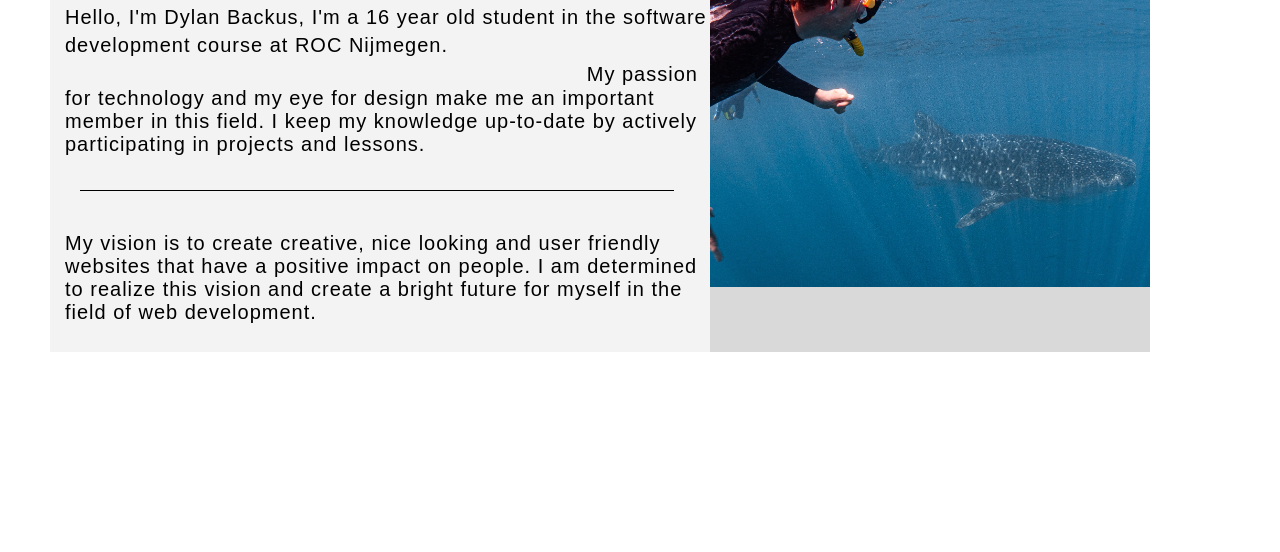
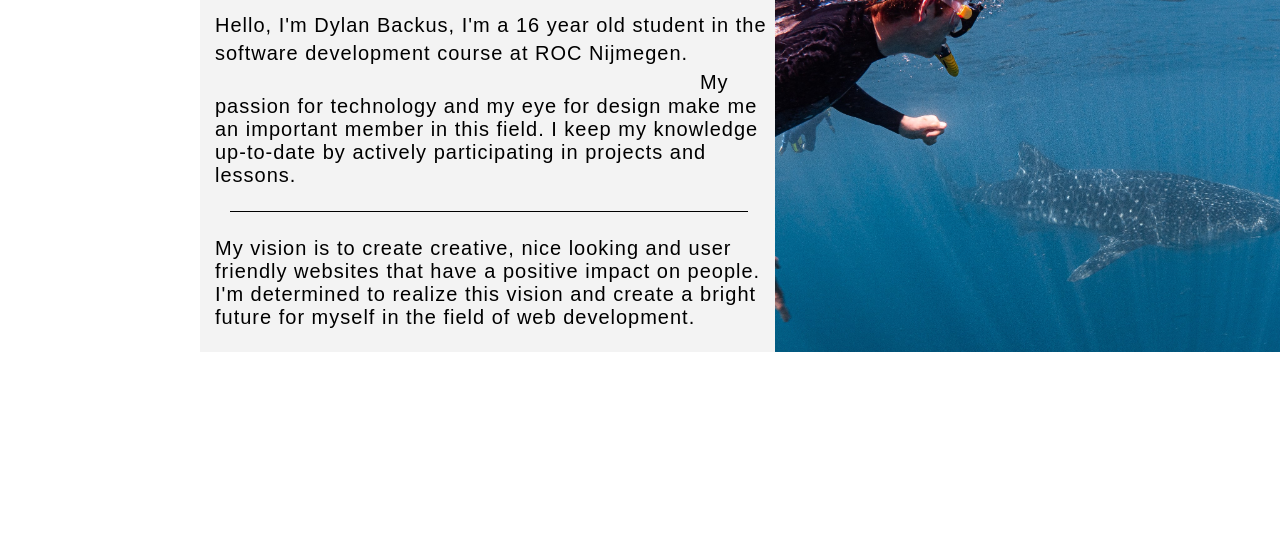
Before and after one commit to DylanBackus/DylanBackus.github.io, a plain HTML site: page about.html in a window 1280 px wide. Shown: the part 248-800 px from the top of the page. Drawn offline with Linux system fonts and the light colour scheme; a web font is replaced by a local one.

Commit message:
second push
second push of portfolio

```diff
--- a/about.html
+++ b/about.html
@@ -40,7 +40,7 @@
                         </div>
                         <div class="text-uitleg-container">
                             <h1 class="about-blok1-text-uitleg">Hello, I'm Dylan Backus, I'm a 16 year old student in
-                                the software development course at ROC Nijmegen.ㅤㅤㅤㅤㅤㅤㅤㅤㅤㅤㅤㅤㅤㅤㅤㅤㅤㅤㅤㅤㅤㅤㅤㅤㅤㅤㅤㅤㅤㅤㅤㅤㅤㅤㅤㅤㅤㅤㅤㅤㅤㅤ My passion for technology and my eye for design make me an important member in this
+                                the software development course at ROC Nijmegen.ㅤㅤㅤㅤㅤㅤㅤㅤㅤㅤㅤㅤㅤㅤㅤㅤㅤㅤㅤㅤㅤㅤㅤㅤㅤㅤㅤㅤㅤㅤ My passion for technology and my eye for design make me an important member in this
                                 field. I keep my knowledge up-to-date by actively participating in projects and lessons.</h1>
                         </div>
                         <div class="about-line-middle">
@@ -48,7 +48,7 @@
                         </div>
                         <div class="text-uitleg-container-row2">
                             <h1 class="about-blok2-text-uitleg">My vision is to create creative, nice looking and user
-                                friendly websites that have a positive impact on people. I am determined to realize this
+                                friendly websites that have a positive impact on people. I'm determined to realize this
                                 vision and create a bright future for myself in the field of web development.
                             </h1>
                         </div>
--- a/css/main.css
+++ b/css/main.css
@@ -449,7 +449,7 @@ nav {
     align-items: center;
     background-color: #0000;
     width: 100%;
-    height: 300px;
+    height: 340px;
 }
 
 .component-library-text-uitleg {
@@ -713,9 +713,6 @@ nav {
 /* ABOUT */
 /*----------------------------------------------*/
 /* IMAGE */
-.about-image{
-    width: 440px;
-}
 
 
 /* blokken right about page */
@@ -815,6 +812,7 @@ nav {
     flex-direction: row;
     margin: auto;
     margin-top: 150px;
+    margin-left: 150px;
     width: 1100px;
     height: 400px;
     background-color: #f3f3f3;
@@ -843,11 +841,23 @@ nav {
 .text-uitleg-container-row2 {
     display: flex;
     flex-direction: row;
-    align-items: center;
     background-color: #0000;
     margin-top: 0px;
     width: 100%;
-    height: 40%;
+    height: 110px;
+    margin-top: 15px;
+}
+.about-blok2-text-uitleg {
+    display: flex;
+    flex-direction: column;
+    background-color: #0000;
+    font-family: sans-serif;
+    font-size: 20px;
+    letter-spacing: 1px;
+    font-weight: 100;
+    width: 100%;
+    height: 100%;
+    margin-left: 15px;
 }
 
 .about-line-middle {
@@ -877,29 +887,18 @@ nav {
     letter-spacing: 1px;
     font-weight: 100;
     width: 100%;
-    height: 100%;
+    height: 170px;
     margin-top: 45px;
-    margin-left: 15px;
-}
-
-.about-blok2-text-uitleg {
-    display: flex;
-    flex-direction: column;
-    background-color: #0000;
-    font-family: sans-serif;
-    font-size: 20px;
-    letter-spacing: 1px;
-    font-weight: 100;
-    width: 100%;
-    height: 100%;
-    margin-top: 80px;
     margin-left: 15px;
 }
 
 .about-image-container {
     background-color: #D9D9D9;
     height: 100%;
-    width: 440px;
+    width: 550px;
+}
+.about-image{
+    width: 525px;
 }
 
 .about-blok1-image-container-row2 {
```
Also changed, not shown: contact.html (+3 -3 lines), index.html (+1 -1 lines).
